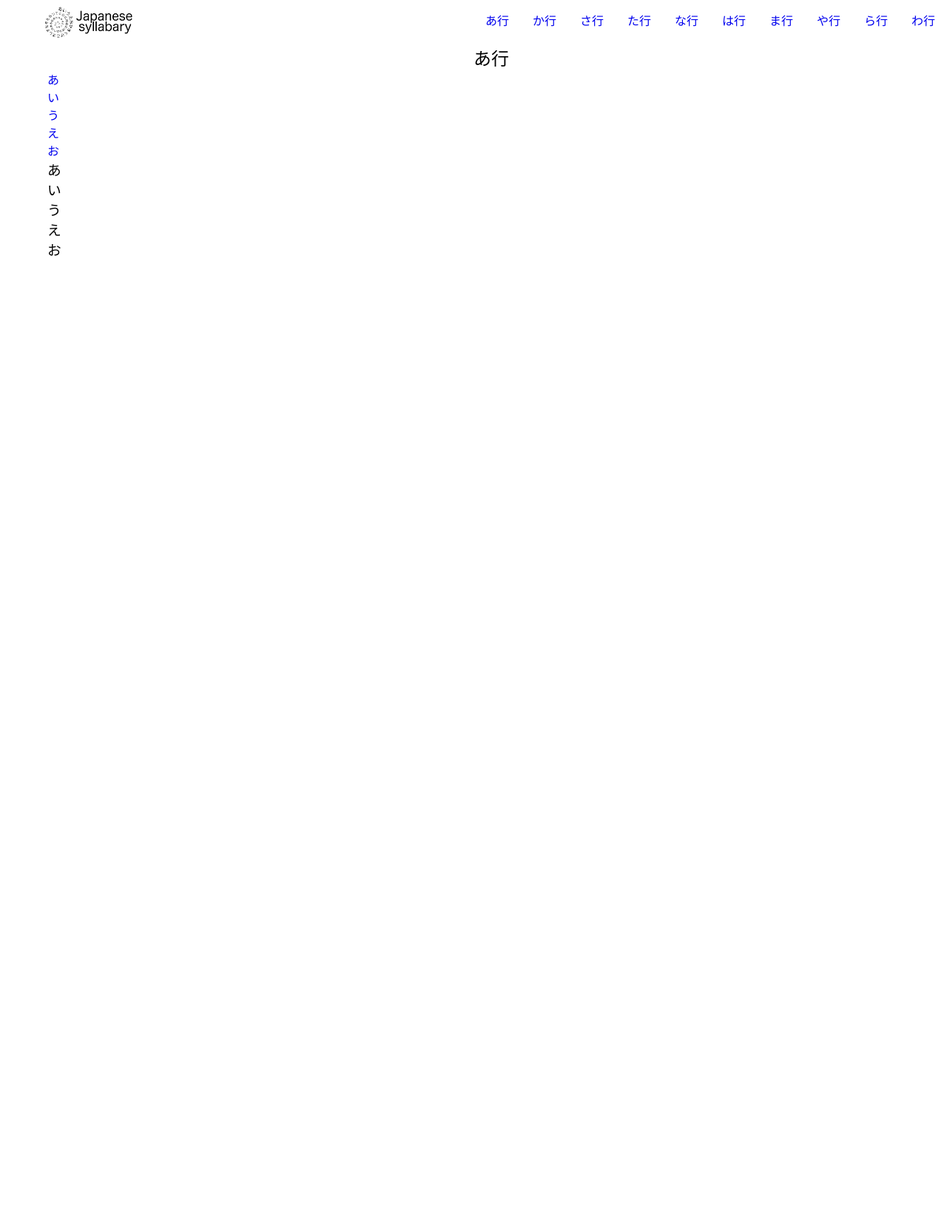
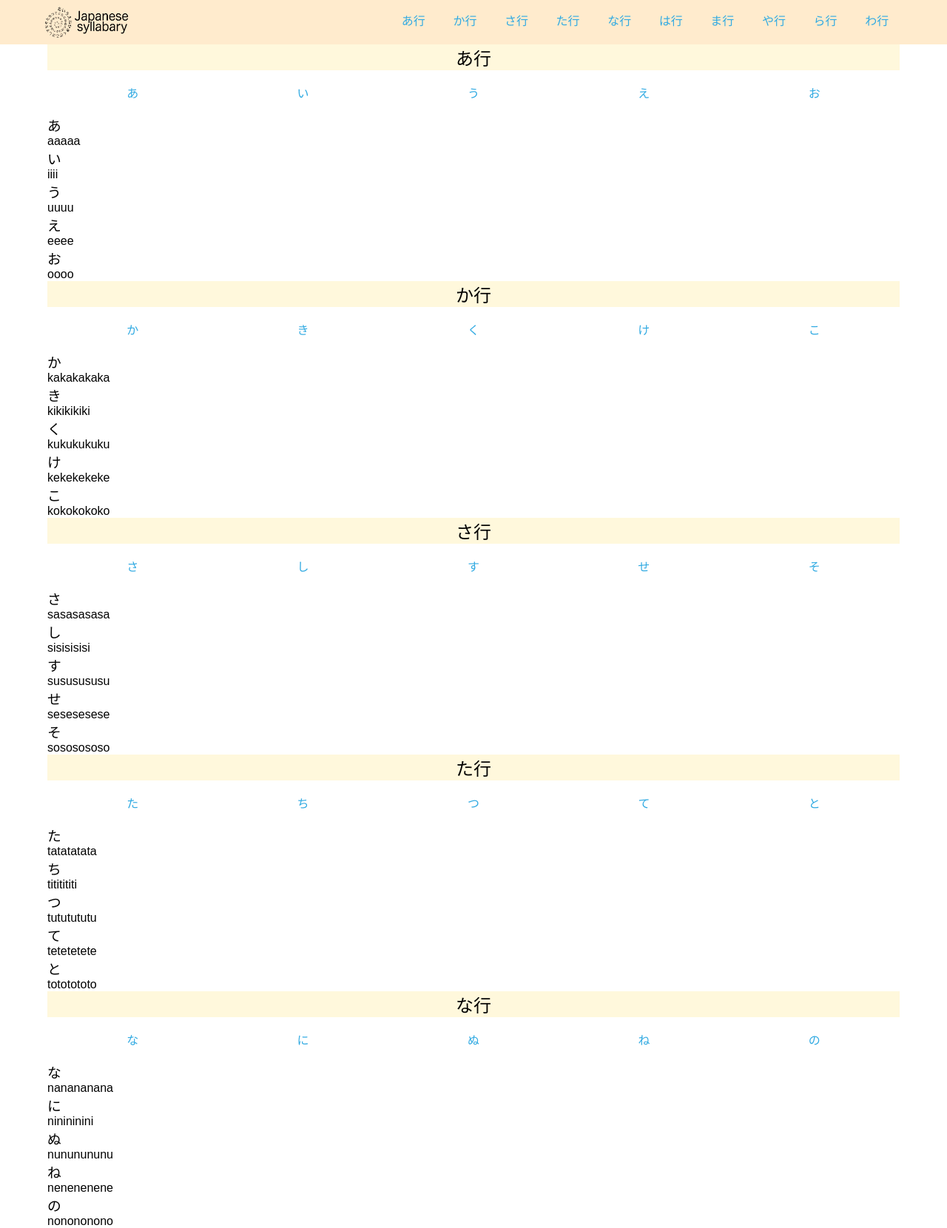
Before and after one commit to cdss829/git-repositry, a plain HTML site: page index.html in a window 1280 px wide. Shown: the whole page at 74% size. Before the commit the page ends 800 px from the top, so only its background shows below. Drawn offline with Linux system fonts and the light colour scheme.

Commit message:
横並び５種類

```diff
--- a/index.html
+++ b/index.html
@@ -19,11 +19,10 @@
   <!-- header -->
   <header class="header">
     <!-- header/logo -->
-    <!-- floatで横並び -->
+    <!-- headerをfloatで横並びにし固定表示 -->
     <h1 class="header-logo">
-      <a href="/index.html">
-        <img src="picture/logo-mark-side.png" alt="Japanese syllabary">
-      </a>
+      <!-- imgタグにsrc属性(GIF・JPEG・PNGの三種類)、width属性とheight属性、alt属性を -->
+      <img src="picture/logo-mark-side.png" alt="Japanese syllabary" width="120px" height="60px">
     </h1>
     <!-- nav -->
     <nav class="header-nav">
@@ -40,330 +39,181 @@
         <li><a href="#wa">わ行</a></li>
       </ul>
     </nav>
-    <!-- floatで横並び 終わり -->
+    <!-- headerをfloatで横並びにし固定表示 終わり -->
   </header>
   <!-- main -->
   <main>
     <article id="a">
-      <h2>あ行</h2>
-      <nav>
+      <h2 class="sub-title">あ行</h2>
+      <!-- floatで横並び -->
+      <nav class="a-nav">
         <ul>
-          <li><a href="＃aa">あ</a></li>
-          <li><a href="＃ai">い</a></li>
-          <li><a href="＃au">う</a></li>
-          <li><a href="＃ae">え</a></li>
-          <li><a href="＃ao">お</a></li>
+          <li class="a-list"><a href="＃aa">あ</a></li>
+          <li class="a-list"><a href="＃ai">い</a></li>
+          <li class="a-list"><a href="＃au">う</a></li>
+          <li class="a-list"><a href="＃ae">え</a></li>
+          <li class="a-list"><a href="＃ao">お</a></li>
         </ul>
       </nav>
+      <!-- floatで横並び 終わり -->
       <section id="aa">
         <h3>あ</h3>
-        <p></p>
+        <p>aaaaa</p>
       </section>
       <section id="ai">
         <h3>い</h3>
-        <p></p>
+        <p>iiii</p>
       </section>
       <section id="au">
         <h3>う</h3>
-        <p></p>
+        <p>uuuu</p>
       </section>
       <section id="ae">
         <h3>え</h3>
-        <p></p>
+        <p>eeee</p>
       </section>
       <section id="ao">
         <h3>お</h3>
-        <p></p>
+        <p>oooo</p>
       </section>
     </article>
-    <article>
-      <h2></h2>
-      <nav>
+    <article id="ka">
+      <h2 class="sub-title">か行</h2>
+      <!-- inline-blockで横並び -->
+      <nav class="ka-nav">
         <ul>
-          <li><a href="＃"></a></li>
-          <li><a href="＃"></a></li>
-          <li><a href="＃"></a></li>
-          <li><a href="＃"></a></li>
-          <li><a href="＃"></a></li>
+          <li class="ka-list"><a href="＃ka">か</a></li>
+          <li class="ka-list"><a href="＃ki">き</a></li>
+          <li class="ka-list"><a href="＃ku">く</a></li>
+          <li class="ka-list"><a href="＃ke">け</a></li>
+          <li class="ka-list"><a href="＃ko">こ</a></li>
         </ul>
       </nav>
-      <section>
-        <h3></h3>
-        <p></p>
+      <!-- inline-blockで横並び 終わり -->
+      <section id="ka">
+        <h3>か</h3>
+        <p>kakakakaka</p>
       </section>
-      <section>
-        <h3></h3>
-        <p></p>
+      <section id="ki">
+        <h3>き</h3>
+        <p>kikikikiki</p>
       </section>
-      <section>
-        <h3></h3>
-        <p></p>
+      <section id="ku">
+        <h3>く</h3>
+        <p>kukukukuku</p>
       </section>
-      <section>
-        <h3></h3>
-        <p></p>
+      <section id="ke">
+        <h3>け</h3>
+        <p>kekekekeke</p>
       </section>
-      <section>
-        <h3></h3>
-        <p></p>
+      <section id="ko">
+        <h3>こ</h3>
+        <p>kokokokoko</p>
       </section>
     </article>
-    <article>
-      <h2></h2>
-      <nav>
+    <article id="sa">
+      <h2 class="sub-title">さ行</h2>
+      <!-- table-cellで横並び -->
+      <nav class="sa-nav">
         <ul>
-          <li><a href="＃"></a></li>
-          <li><a href="＃"></a></li>
-          <li><a href="＃"></a></li>
-          <li><a href="＃"></a></li>
-          <li><a href="＃"></a></li>
+          <li class="sa-list"><a href="＃sa">さ</a></li>
+          <li class="sa-list"><a href="＃si">し</a></li>
+          <li class="sa-list"><a href="＃su">す</a></li>
+          <li class="sa-list"><a href="＃se">せ</a></li>
+          <li class="sa-list"><a href="＃so">そ</a></li>
         </ul>
       </nav>
-      <section>
-        <h3></h3>
-        <p></p>
+      <!-- table-cellで横並び 終わり -->
+      <section id="sa">
+        <h3>さ</h3>
+        <p>sasasasasa</p>
       </section>
-      <section>
-        <h3></h3>
-        <p></p>
+      <section id="si">
+        <h3>し</h3>
+        <p>sisisisisi</p>
       </section>
-      <section>
-        <h3></h3>
-        <p></p>
+      <section id="su">
+        <h3>す</h3>
+        <p>sususususu</p>
       </section>
-      <section>
-        <h3></h3>
-        <p></p>
+      <section id="se">
+        <h3>せ</h3>
+        <p>sesesesese</p>
       </section>
-      <section>
-        <h3></h3>
-        <p></p>
+      <section id="so">
+        <h3>そ</h3>
+        <p>sososososo</p>
       </section>
     </article>
-    <article>
-      <h2></h2>
-      <nav>
+    <article id="ta">
+      <h2 class="sub-title">た行</h2>
+      <!-- flexboxで横並び -->
+      <nav class="ta-nav">
         <ul>
-          <li><a href="＃"></a></li>
-          <li><a href="＃"></a></li>
-          <li><a href="＃"></a></li>
-          <li><a href="＃"></a></li>
-          <li><a href="＃"></a></li>
+          <li class="ta-list"><a href="＃ta">た</a></li>
+          <li class="ta-list"><a href="＃ti">ち</a></li>
+          <li class="ta-list"><a href="＃tu">つ</a></li>
+          <li class="ta-list"><a href="＃te">て</a></li>
+          <li class="ta-list"><a href="＃to">と</a></li>
         </ul>
       </nav>
-      <section>
-        <h3></h3>
-        <p></p>
+      <!-- flexboxで横並び 終わり -->
+      <section id="ta">
+        <h3>た</h3>
+        <p>tatatatata</p>
       </section>
-      <section>
-        <h3></h3>
-        <p></p>
+      <section id="ti">
+        <h3>ち</h3>
+        <p>tititititi</p>
       </section>
-      <section>
-        <h3></h3>
-        <p></p>
+      <section id="tu">
+        <h3>つ</h3>
+        <p>tututututu</p>
       </section>
-      <section>
-        <h3></h3>
-        <p></p>
+      <section id="te">
+        <h3>て</h3>
+        <p>tetetetete</p>
       </section>
-      <section>
-        <h3></h3>
-        <p></p>
+      <section id="to">
+        <h3>と</h3>
+        <p>tototototo</p>
       </section>
     </article>
-    <article>
-      <h2></h2>
-      <nav>
+    <article id="na">
+      <h2 class="sub-title">な行</h2>
+      <!-- gridで横並び -->
+      <nav class="na-nav">
         <ul>
-          <li><a href="＃"></a></li>
-          <li><a href="＃"></a></li>
-          <li><a href="＃"></a></li>
-          <li><a href="＃"></a></li>
-          <li><a href="＃"></a></li>
+          <li class="na-list"><a href="＃na">な</a></li>
+          <li class="na-list"><a href="＃ni">に</a></li>
+          <li class="na-list"><a href="＃nu">ぬ</a></li>
+          <li class="na-list"><a href="＃ne">ね</a></li>
+          <li class="na-list"><a href="＃no">の</a></li>
         </ul>
       </nav>
-      <section>
-        <h3></h3>
-        <p></p>
+      <!-- gridで横並び 終わり -->
+      <section id="na">
+        <h3>な</h3>
+        <p>nanananana</p>
       </section>
-      <section>
-        <h3></h3>
-        <p></p>
+      <section id="ni">
+        <h3>に</h3>
+        <p>ninininini</p>
       </section>
-      <section>
-        <h3></h3>
-        <p></p>
+      <section id="nu">
+        <h3>ぬ</h3>
+        <p>nununununu</p>
       </section>
-      <section>
-        <h3></h3>
-        <p></p>
+      <section id="ne">
+        <h3>ね</h3>
+        <p>nenenenene</p>
       </section>
-      <section>
-        <h3></h3>
-        <p></p>
+      <section id="no">
+        <h3>の</h3>
+        <p>nonononono</p>
       </section>
     </article>
-    <article>
-      <h2></h2>
-      <nav>
-        <ul>
-          <li><a href="＃"></a></li>
-          <li><a href="＃"></a></li>
-          <li><a href="＃"></a></li>
-          <li><a href="＃"></a></li>
-          <li><a href="＃"></a></li>
-        </ul>
-      </nav>
-      <section>
-        <h3></h3>
-        <p></p>
-      </section>
-      <section>
-        <h3></h3>
-        <p></p>
-      </section>
-      <section>
-        <h3></h3>
-        <p></p>
-      </section>
-      <section>
-        <h3></h3>
-        <p></p>
-      </section>
-      <section>
-        <h3></h3>
-        <p></p>
-      </section>
-    </article>
-    <article>
-      <h2></h2>
-      <nav>
-        <ul>
-          <li><a href="＃"></a></li>
-          <li><a href="＃"></a></li>
-          <li><a href="＃"></a></li>
-          <li><a href="＃"></a></li>
-          <li><a href="＃"></a></li>
-        </ul>
-      </nav>
-      <section>
-        <h3></h3>
-        <p></p>
-      </section>
-      <section>
-        <h3></h3>
-        <p></p>
-      </section>
-      <section>
-        <h3></h3>
-        <p></p>
-      </section>
-      <section>
-        <h3></h3>
-        <p></p>
-      </section>
-      <section>
-        <h3></h3>
-        <p></p>
-      </section>
-    </article>
-    <article>
-      <h2></h2>
-      <nav>
-        <ul>
-          <li><a href="＃"></a></li>
-          <li><a href="＃"></a></li>
-          <li><a href="＃"></a></li>
-          <li><a href="＃"></a></li>
-          <li><a href="＃"></a></li>
-        </ul>
-      </nav>
-      <section>
-        <h3></h3>
-        <p></p>
-      </section>
-      <section>
-        <h3></h3>
-        <p></p>
-      </section>
-      <section>
-        <h3></h3>
-        <p></p>
-      </section>
-      <section>
-        <h3></h3>
-        <p></p>
-      </section>
-      <section>
-        <h3></h3>
-        <p></p>
-      </section>
-    </article>
-    <article>
-      <h2></h2>
-      <nav>
-        <ul>
-          <li><a href="＃"></a></li>
-          <li><a href="＃"></a></li>
-          <li><a href="＃"></a></li>
-          <li><a href="＃"></a></li>
-          <li><a href="＃"></a></li>
-        </ul>
-      </nav>
-      <section>
-        <h3></h3>
-        <p></p>
-      </section>
-      <section>
-        <h3></h3>
-        <p></p>
-      </section>
-      <section>
-        <h3></h3>
-        <p></p>
-      </section>
-      <section>
-        <h3></h3>
-        <p></p>
-      </section>
-      <section>
-        <h3></h3>
-        <p></p>
-      </section>
-    </article>
-    <article>
-      <h2></h2>
-      <nav>
-        <ul>
-          <li><a href="＃"></a></li>
-          <li><a href="＃"></a></li>
-          <li><a href="＃"></a></li>
-          <li><a href="＃"></a></li>
-          <li><a href="＃"></a></li>
-        </ul>
-      </nav>
-      <section>
-        <h3></h3>
-        <p></p>
-      </section>
-      <section>
-        <h3></h3>
-        <p></p>
-      </section>
-      <section>
-        <h3></h3>
-        <p></p>
-      </section>
-      <section>
-        <h3></h3>
-        <p></p>
-      </section>
-      <section>
-        <h3></h3>
-        <p></p>
-      </section>
-    </article>
+
   </main>
 </body>
 </html>
--- a/style.css
+++ b/style.css
@@ -3,7 +3,6 @@
 *{
 	box-sizing: border-box;
 }
-
 html,body,div,span,iframe,h1,h2,h3,h4,h5,p,a,img,ul,li,table,tr,th,td,tbody,footer,header,main,nav,section {
 	margin: 0;
 	padding: 0;
@@ -16,19 +15,57 @@ body {
 	font-family: "ヒラギノ角ゴ Pro W3", "Hiragino Kaku Gothic Pro", "メイリオ", Meiryo, Osaka, "ＭＳ Ｐゴシック", "MS PGothic", sans-serif;
 	width: 100%;
 }
+/* リンクのデコレーション */
+a{
+	text-decoration: none;
+	color: #31aae2;
+	display: inline-block;
+	position: relative;
+	transition: .3s;
+}
+a::after{
+	position: absolute;
+	bottom: 0;
+	left: 50%;
+	content: '';
+	width: 0;
+	height: 2px;
+	background-color: #31aae2;
+	transition: .3s;
+	transform: translateX(-50%);
+}
+a:hover::after{
+	width: 150%;
+}
+a:visited{
+	color: blueviolet;
+}
+a:visited::after{
+	width: 100%;
+	background-color: blueviolet;
+}
+/* リンクのデコレーション 終わり */
 
-/* header */
-.header,.header-logo a img,.header-nav{
-  height: 60px;
+/* headerをfloatで横並びにし固定表示 */
+/* 固定表示 */
+.header{
+	width: 100%;
+	height: 60px;
+	background-color: blanchedalmond;
+	padding: 0 60px;
+	position: fixed;
 }
-/* floatで横並び */
+/* float */
 .header-logo{
-	width: 50%;
+	width: 40%;
+	height: 60px;
 	float: left;
-	padding-left: 60px;
+}
+.header-logo img{
+	height: 60px;
 }
 .header-nav{
-	width: 50%;
+	width: 60%;
 	float: right;
 }
 .header-nav ul li{
@@ -38,8 +75,95 @@ body {
 	padding: 15px;
 	text-align: center;
 }
-/* floatで横並び 終わり */
+.header{
+	overflow: hidden;
+}
+/* headerをfloatで横並びにし固定表示 終わり */
+/* header end */
+
+/* main */
+/* hrader固定表示分padding-top:60px */
 main{
 	width: 90%;
+	padding-top: 60px;
 	margin: 0 auto;
 }
+.sub-title{
+	background-color: cornsilk;
+	width: 100%;
+	text-align: center;
+}
+
+/* 以下横並びについては https://qiita.com/katsunory/items/99a417f4e1a763477a09 参照 */
+
+/* floatで横並び */
+.a-list{
+	float: left;
+	width: 20%;
+	text-align: center;
+	margin-top: 18px;
+}
+.a-nav{
+	height: 60px;
+  overflow: hidden;
+}
+.clearfix:after {
+  content:" ";
+  display:block;
+  clear:both;
+}
+/* floatで横並び 終わり */
+
+/* inline-blockで横並び */
+.ka-list{
+  display: inline-block;
+	font-size: 16px;
+	width: 20%;
+	text-align: center;
+	margin-top: 18px;
+}
+.ka-nav{
+	height: 60px;
+  font-size: 0;
+}
+/* inline-blockで横並び終わり */
+
+/* table-cellで横並び */
+.sa-list{
+	height: 60px;
+	display: table-cell;
+	text-align: center;
+	vertical-align: middle;
+}
+.sa-nav ul{
+  width: 100%;
+  display: table;
+  table-layout: fixed;
+}
+/* table-cellで横並び 終わり */
+
+/* flexboxで横並び */
+.ta-nav ul{
+	height: 60px;
+	display: flex;
+	justify-content: center;
+	align-items: center;
+}
+.ta-list{
+	width: 20%;
+	text-align: center;
+}
+/* flexboxで横並び 終わり */
+
+/* gridで横並びで横並び */
+.na-nav ul{
+	display: grid;
+	/* grid-template-columns: 1fr 1fr 1fr 1fr 1fr; */
+	grid-template-columns: repeat(5,1fr);
+	grid-auto-rows: 60px;
+}
+.na-list{
+	align-self: center;
+	justify-self: center;
+}
+/* gridで横並びで横並び 終わり */
```
